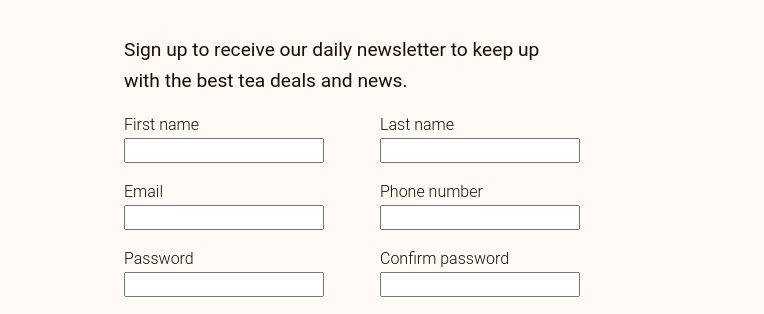
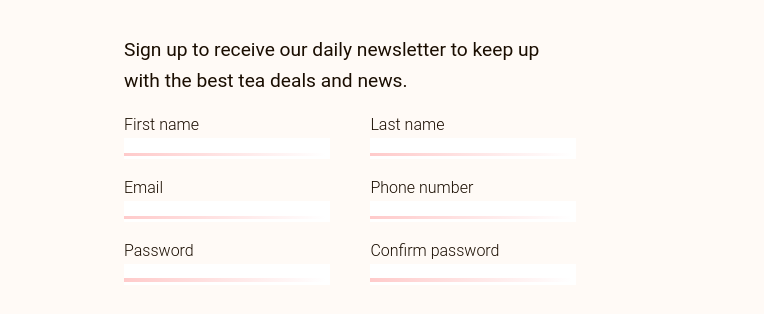
Before and after one commit to pollo-magico/odin-project, a plain HTML site: page sign-up-form/index.html in a window 1280 px wide. Shown: the part 93-407 px from the top of the page, 516-1280 px from the left. Drawn offline with Linux system fonts and the light colour scheme.

Commit message:
changed style

```diff
--- a/sign-up-form/index.html
+++ b/sign-up-form/index.html
@@ -25,31 +25,43 @@
                 <div class="sign-up-form-row">
                     <div>
                         <label for="first-name">First name</label>
-                        <input type="text" id="first-name" name="first_name">
+                        <div class="sign-up-input">
+                            <input type="text" id="first-name" name="first_name">
+                        </div>
                     </div>
                     <div>
                         <label for="last-name">Last name</label>
-                        <input type="text" id="last-name" name="last_name">
+                        <div class="sign-up-input">
+                            <input type="text" id="last-name" name="last_name">
+                        </div>
                     </div>
                 </div>
                 <div class="sign-up-form-row">
                     <div>
                         <label for="email">Email</label>
-                        <input type="email" id="email" name="email">
+                        <div class="sign-up-input">
+                            <input type="email" id="email" name="email">
+                        </div>
                     </div>
                     <div>
                         <label for="phone">Phone number</label>
-                        <input type="text" id="phone" name="phone">
+                        <div class="sign-up-input">
+                            <input type="text" id="phone" name="phone">
+                        </div>
                     </div>
                 </div>
                 <div class="sign-up-form-row">
                     <div>
                         <label for="password">Password</label>
-                        <input type="password" id="password" name="password">
+                        <div class="sign-up-input">
+                            <input type="password" id="password" name="password">
+                        </div>
                     </div>
                     <div>
                         <label for="confirm-password">Confirm password</label>
-                        <input type="confirm-password" id="confirm-password" name="confirm_password">
+                        <div class="sign-up-input">
+                            <input type="password" id="confirm-password" name="confirm_password">
+                        </div>
                     </div>
                 </div>
                 <button type="button" class="sign-up-button">Sign up</button>
--- a/sign-up-form/styles.css
+++ b/sign-up-form/styles.css
@@ -128,10 +128,48 @@ body {
     margin-top: 1rem;
 }
 
+.sign-up-input > input {
+    font-family: 'Roboto', sans-serif;
+    font-weight: 300;
+    border: none;
+}
+
+.sign-up-input > input:focus {
+    outline: none;
+}
+
+.sign-up-input {
+    position: relative;
+}
+
+.sign-up-input::after,
+.sign-up-input::before {
+    content: '';
+    position: absolute;
+    bottom: 15%;
+    left: 0;
+    height: 0.2em;
+    width: 100%;
+    transition: 0.5s;
+}
+
+.sign-up-input::after {
+    opacity: 1;
+    background: linear-gradient(90deg, rgba(255, 150, 150, 0.5), rgba(255, 150, 150, 0));
+}
+.sign-up-input::before {
+    opacity: 0;
+    background: linear-gradient(-90deg, rgba(255, 150, 150, 0.5), rgba(255, 150, 150, 0));
+}
+
+.sign-up-input:focus-within::before {
+    opacity: 1;
+}
+
+
 .sign-up-form-row {
     display: flex;
     justify-content: space-between;
-    gap: 4rem;
     margin-bottom: 1rem;
 }
 
@@ -140,6 +178,10 @@ body {
     flex-direction: column;
     justify-content: flex-end;
     width: 100%;
+}
+
+.sign-up-form-row > * + * {
+    margin-left: 10%;
 }
 
 .sign-up-form-row * {
@@ -186,14 +228,13 @@ body {
     position: absolute;
     bottom: 15%;
     left: 0;
-    height: 0.2rem;
+    height: 0.2em;
     width: 100%;
-    background: rgba(255, 150, 150, 0.5);;
-    z-index: -1;
+    background: rgba(255, 150, 150, 0.5);
     transition: 0.2s;
 }
 
 .log-in a:hover::after {
-    height: 0.8rem;
+    height: 0.8em;
     transition: 0.2s;
 }
```
